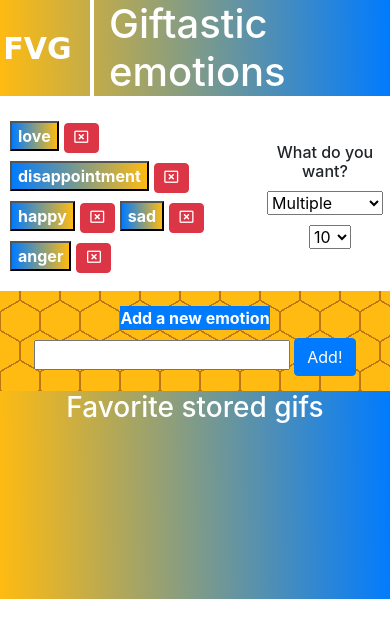
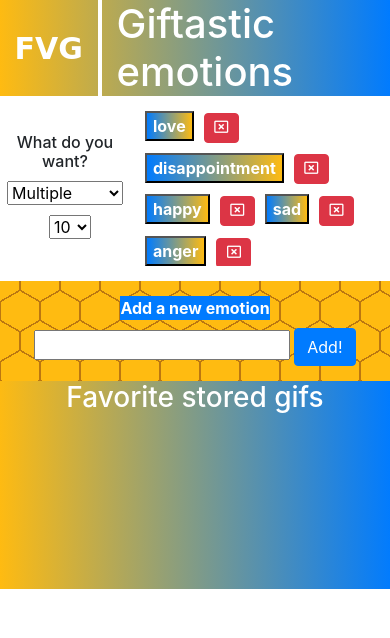
Before and after one commit to froylan-vargas/giftastic, a plain HTML site: page index.html in a window 390 px wide. Drawn offline with nearby package versions, Linux system fonts and the light colour scheme; a web font is replaced by a local one.

Commit message:
Fixing bootstrap widths, fixing row margins, fixing gif sizes mobile

```diff
--- a/css/style.css
+++ b/css/style.css
@@ -1,4 +1,18 @@
 @import url('https://fonts.googleapis.com/css?family=Spirax');
+
+@media screen and (max-width: 576px) {
+    #gifsSection img{
+        width: 190px !important;
+    }
+  }
+
+*{
+    box-sizing: border-box;
+}
+
+.bootRow{
+    margin:0px;
+}
 
 .gifComponent > p {
     padding: 0px;
@@ -41,7 +55,7 @@
 .categoryDelete{
     width:35px;
     height:30px;
-    margin:0px;
+    margin:5px;
     padding:0px;
 }
 
@@ -74,7 +88,7 @@
 
 img{
     height: 200px;
-    width: 220px;
+    width: 250px;
 }
 
 #categories{
@@ -92,7 +106,7 @@ img{
 }
 
 header{
-    margin-bottom: 20px;
+    margin-bottom: 10px;
     font-weight: bolder;
     background: linear-gradient(89deg, #fb1 0%,#007bff 100%);
     color: white;
@@ -131,21 +145,17 @@ header{
     height: 100%;
 }
 
-.colLimitRequest{
-    padding: 0px 20px;
-    padding-left: 0px;
-}
+
 
 .buttons-view-column{
-    padding: 0px;
-    padding-left: 20px;
-    margin: 0px;
+   padding: 0px;
+
 }
 
 #buttons-view{
     height: 160px;
     overflow-y: scroll;
-    margin-right: 30px;
+    margin: 0px 10px;
 }
 
 h6{
--- a/index.html
+++ b/index.html
@@ -14,8 +14,9 @@
 </head>
 
 <body>
+
     <header>
-        <div class="row">
+        <div class="row bootRow">
             <div id="headerBrand" class="col-3" style="padding:0px;">
                 <p class="vertical" style="height:100%; margin:0px;">FVG</p>
             </div>
@@ -23,37 +24,31 @@
                 <div id="appTitle">
                     <h1 style="margin:0px;">Giftastic emotions</h1>
                 </div>
-
             </div>
         </div>
     </header>
 
-
     <div id="clipboard">
-
     </div>
 
     <section id="categories">
-        <div class="row">
-            <div class="col-8 text-left buttons-view-column">
-                <div id="buttons-view"></div>
-            </div>
-            <div class="col-4 text-center colLimitRequest">
+        <div class="row bootRow">
+            <div class="col-4 text-center">
                 <div class="horizontal">
                     <h6 style="margin-bottom: 10px">What do you want?</h6>
-
-                    <select  id="getType" style="margin-bottom: 10px">
+                    <select id="getType" style="margin-bottom: 10px">
                         <option value="multiple">Multiple</option>
                         <option value="random">One random</option>
                     </select>
-
                     <select id="limitRequest">
                         <option value="10">10</option>
                         <option value="15">15</option>
                         <option value="20">20</option>
                     </select>
                 </div>
-
+            </div>
+            <div class="col-8 text-left buttons-view-column">
+                <div id="buttons-view"></div>
             </div>
         </div>
     </section>
@@ -68,18 +63,34 @@
 
     <section id="favorites" class="text-center">
         <h3>Favorite stored gifs</h3>
-        <div id="favoriteGifs">
-        </div>
+        <div id="favoriteGifs"></div>
     </section>
 
     <section id='gifsSection'>
-        <div id="gifComponents" class="row text-center">
+        <div id="gifComponents" class="row bootRow text-center"></div>
+    </section>
 
-        </div>
-    </section>
 
     <script src="https://cdnjs.cloudflare.com/ajax/libs/jquery/3.2.1/jquery.min.js"></script>
     <script src="./javascript/app.js"></script>
 </body>
 
+<!--<body>
+
+
+
+
+
+
+
+
+
+
+
+
+
+    <script src="https://cdnjs.cloudflare.com/ajax/libs/jquery/3.2.1/jquery.min.js"></script>
+    <script src="./javascript/app.js"></script>
+</body>-->
+
 </html>
```
